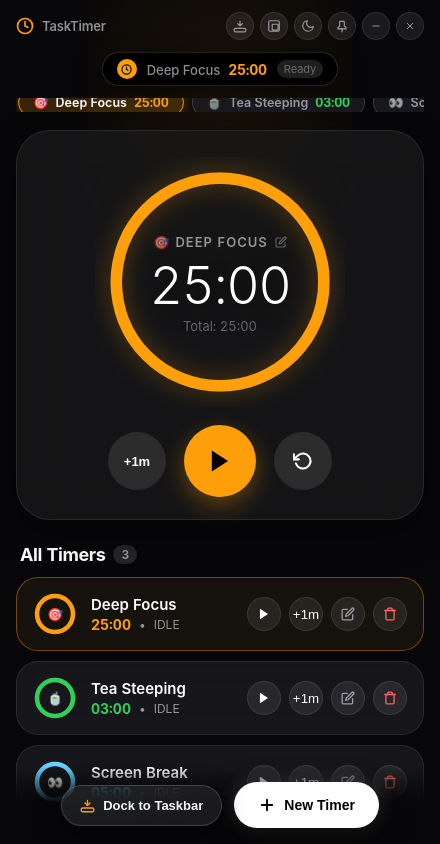
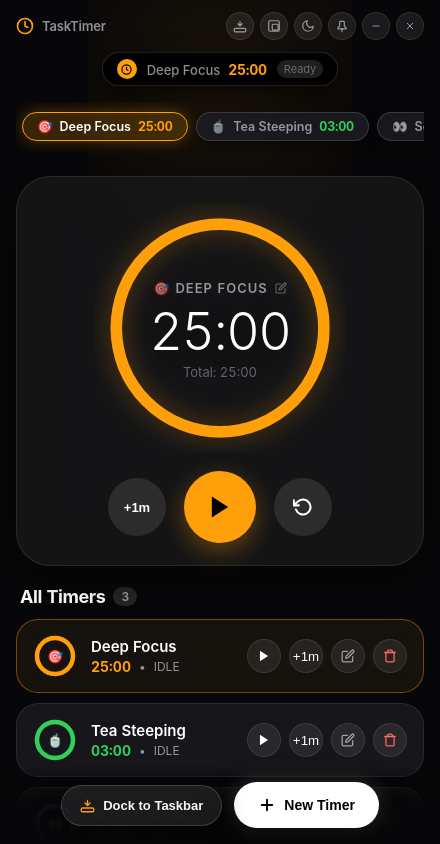
Before and after one commit to royayon/TaskTimer, an Electron app: page src/renderer/index.html in a window 440 px wide. Drawn offline with Linux system fonts and the light colour scheme; no server answers.

Commit message:
fix: resolve hero carousel vertical clipping and ensure full tab chip visibility (v1.0.6)

```diff
--- a/package.json
+++ b/package.json
@@ -1,6 +1,6 @@
 {
   "name": "tasktimer",
-  "version": "1.0.5",
+  "version": "1.0.6",
   "description": "Cross-platform iPhone-inspired multi-timer with Windows taskbar & macOS menu bar/dock integration, mini-window, and lockscreen persistence",
   "main": "src/main.js",
   "scripts": {
--- a/src/renderer/app.js
+++ b/src/renderer/app.js
@@ -1173,7 +1173,10 @@ class TaskTimerApp {
         this.primaryTimerId = t.id;
         this.render();
         this.syncWithOsTaskbar();
-        chip.scrollIntoView({ behavior: 'smooth', block: 'nearest', inline: 'center' });
+        if (this.dom.heroStackTabs) {
+          const targetLeft = chip.offsetLeft - (this.dom.heroStackTabs.clientWidth / 2) + (chip.clientWidth / 2);
+          this.dom.heroStackTabs.scrollTo({ left: targetLeft, behavior: 'smooth' });
+        }
       });
 
       this.dom.heroStackTabs.appendChild(chip);
--- a/src/renderer/styles.css
+++ b/src/renderer/styles.css
@@ -250,10 +250,10 @@ body::before {
   flex: 1;
   overflow-y: auto;
   overflow-x: hidden;
-  padding: 0 16px 80px 16px;
+  padding: 4px 16px 80px 16px;
   display: flex;
   flex-direction: column;
-  gap: 24px;
+  gap: 20px;
 }
 
 .content-scroll::-webkit-scrollbar {
@@ -1241,9 +1241,12 @@ body.standby-mode.night-mode .lock-persist-dot {
   align-items: center;
   gap: 8px;
   overflow-x: auto;
+  overflow-y: hidden;
   max-width: 100%;
-  padding: 4px 2px 10px 2px;
-  margin-bottom: -6px;
+  min-height: 52px;
+  flex-shrink: 0;
+  padding: 8px 6px 12px 6px;
+  margin: 0 0 2px 0;
   scrollbar-width: none;
   cursor: grab;
   user-select: none;
@@ -1251,6 +1254,7 @@ body.standby-mode.night-mode .lock-persist-dot {
   scroll-behavior: smooth;
   z-index: 50;
   position: relative;
+  box-sizing: border-box;
 }
 
 .hero-stack-tabs.dragging {
```
